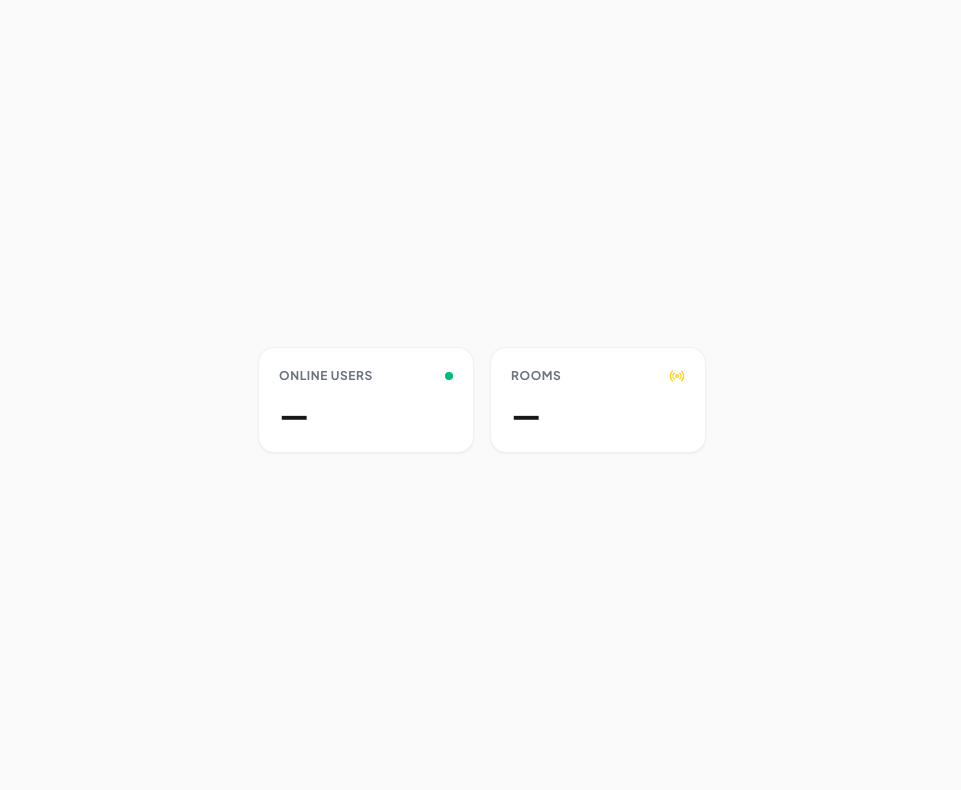
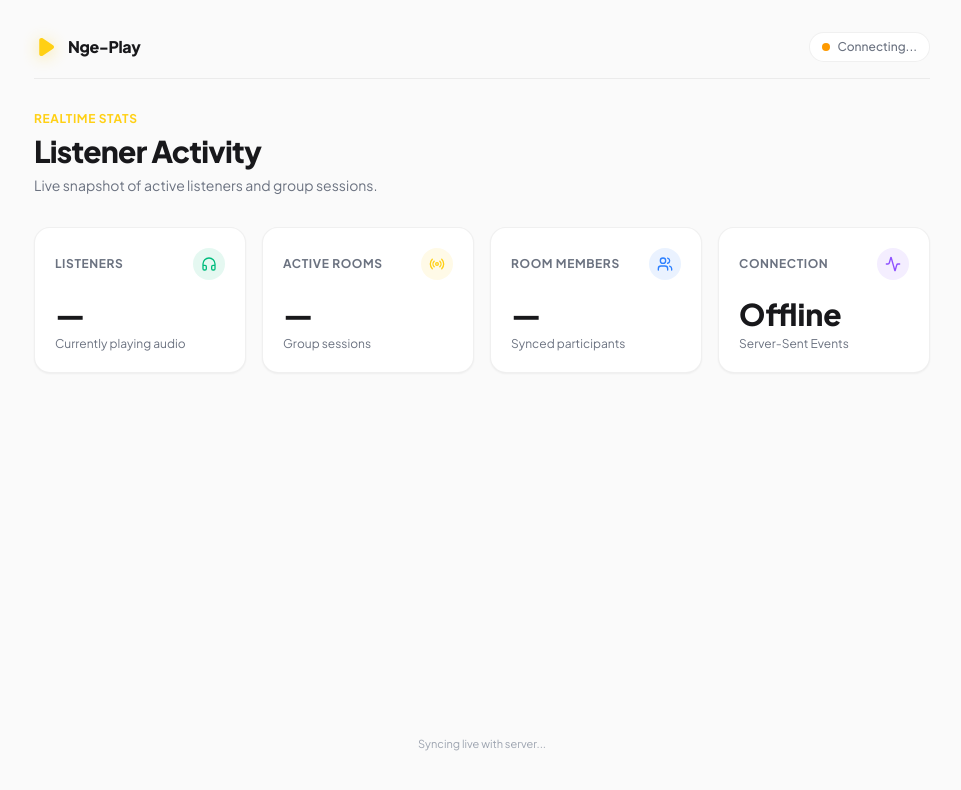
Before and after one commit to sepsu-dev/nge-play, a Next.js app: page /online in a window 1280 px wide. Shown: the top 790 px of the page, without its empty margins (158-1119 px from the left). Built offline with nearby package versions, Linux system fonts and the light colour scheme; no server answers.

Commit message:
feat: enhance OnlinePage with real-time listener stats and connection status

```diff
--- a/src/app/api/presence/route.ts
+++ b/src/app/api/presence/route.ts
@@ -15,7 +15,11 @@ interface RoomRecord {
 }
 
 const PRESENCE_TTL_MS = 35_000;
+const PRUNE_INTERVAL_MS = 15_000;
+const BROADCAST_DEBOUNCE_MS = 1_500;
 const MAX_PRESENCE = 10_000;
+const MAX_LISTENERS = 500;
+const CLIENT_ID_REGEX = /^[a-zA-Z0-9_-]{1,64}$/;
 
 const g = globalThis as typeof globalThis & {
   __ngePlayPresenceTimes?: Map<string, number>;
@@ -28,7 +32,12 @@ const presenceTimes = (g.__ngePlayPresenceTimes ??= new Map<string, number>());
 const rooms = (g.__ngePlayRooms ??= new Map<string, RoomRecord>());
 const listeners = (g.__ngePlayPresenceListeners ??= new Set<(payload: string) => void>());
 
+let lastPruneAt = 0;
+let broadcastTimer: ReturnType<typeof setTimeout> | null = null;
+
 function prunePresence(now = Date.now()) {
+  if (now - lastPruneAt < PRUNE_INTERVAL_MS) return;
+  lastPruneAt = now;
   for (const [id, lastSeen] of presenceTimes) {
     if (now - lastSeen > PRESENCE_TTL_MS) {
       presenceTimes.delete(id);
@@ -38,23 +47,29 @@ function prunePresence(now = Date.now()) {
 
 function getPresenceSnapshot(now = Date.now()) {
   prunePresence(now);
-  const activeRoomsCount = Array.from(rooms.values())
-    .filter((r) => r.subscribers.size > 0).length;
+  const activeRooms = Array.from(rooms.values())
+    .filter((r) => r.subscribers.size > 0);
+  const totalRoomListeners = activeRooms.reduce((acc, r) => acc + r.subscribers.size, 0);
 
   return {
     totalOnline: presenceTimes.size,
-    totalRooms: activeRoomsCount,
+    totalRooms: activeRooms.length,
+    totalRoomListeners,
+    serverTime: now,
   };
 }
 
-function broadcastPresence(now = Date.now()) {
-  if (listeners.size === 0) return;
-  const payload = `data: ${JSON.stringify(getPresenceSnapshot(now))}\n\n`;
-  for (const send of listeners) {
-    try {
-      send(payload);
-    } catch {}
-  }
+function scheduleBroadcast() {
+  if (listeners.size === 0 || broadcastTimer) return;
+  broadcastTimer = setTimeout(() => {
+    broadcastTimer = null;
+    const payload = `data: ${JSON.stringify(getPresenceSnapshot())}\n\n`;
+    for (const send of listeners) {
+      try {
+        send(payload);
+      } catch {}
+    }
+  }, BROADCAST_DEBOUNCE_MS);
 }
 
 export async function GET(req: NextRequest) {
@@ -62,6 +77,10 @@ export async function GET(req: NextRequest) {
 
   if (!isSse) {
     return NextResponse.json(getPresenceSnapshot());
+  }
+
+  if (listeners.size >= MAX_LISTENERS) {
+    return new Response("Too many stream connections", { status: 503 });
   }
 
   const encoder = new TextEncoder();
@@ -98,12 +117,14 @@ export async function GET(req: NextRequest) {
       sendFn = (payload: string) => sendRaw(payload);
       listeners.add(sendFn);
 
+      // Initial state
       sendRaw(`data: ${JSON.stringify(getPresenceSnapshot())}\n\n`);
 
+      // Lightweight keep-alive comment ping (almost zero bandwidth)
       pingTimer = setInterval(() => {
         if (closed) return;
-        sendRaw(`data: ${JSON.stringify(getPresenceSnapshot())}\n\n`);
-      }, 10_000);
+        sendRaw(": p\n\n");
+      }, 25_000);
 
       req.signal.addEventListener("abort", cleanup, { once: true });
     },
@@ -123,22 +144,27 @@ export async function GET(req: NextRequest) {
 }
 
 export async function POST(req: NextRequest) {
+  const contentLength = Number(req.headers.get("content-length") || 0);
+  if (contentLength > 1024) {
+    return NextResponse.json({ error: "Payload too large" }, { status: 413 });
+  }
+
   const now = Date.now();
   prunePresence(now);
 
   try {
     const body = await req.json();
     const rawId = typeof body.clientId === "string" ? body.clientId.trim() : "";
-    if (!rawId) {
-      return NextResponse.json({ error: "Missing clientId" }, { status: 400 });
+    if (!rawId || !CLIENT_ID_REGEX.test(rawId)) {
+      return NextResponse.json({ error: "Invalid clientId" }, { status: 400 });
     }
 
-    const clientId = rawId.slice(0, 64);
+    const clientId = rawId;
     const isPlaying = Boolean(body.isPlaying);
 
     if (!isPlaying) {
       presenceTimes.delete(clientId);
-      broadcastPresence(now);
+      scheduleBroadcast();
       return NextResponse.json({ ok: true, isPlaying: false });
     }
 
@@ -147,7 +173,7 @@ export async function POST(req: NextRequest) {
       if (oldest) presenceTimes.delete(oldest);
     }
     presenceTimes.set(clientId, now);
-    broadcastPresence(now);
+    scheduleBroadcast();
 
     return NextResponse.json({ ok: true, totalOnline: presenceTimes.size });
   } catch {
--- a/src/app/online/page.tsx
+++ b/src/app/online/page.tsx
@@ -1,54 +1,185 @@
 "use client";
 
 import { useEffect, useState } from "react";
-import { Radio } from "lucide-react";
+import Link from "next/link";
+import { Activity, Headphones, Radio, Users } from "lucide-react";
 
 interface PresenceData {
   totalOnline: number;
   totalRooms: number;
+  totalRoomListeners: number;
+  serverTime: number;
 }
 
 export default function OnlinePage() {
   const [data, setData] = useState<PresenceData | null>(null);
+  const [connected, setConnected] = useState(false);
 
   useEffect(() => {
-    const es = new EventSource("/api/presence");
+    let es: EventSource | null = null;
 
-    es.onmessage = (event) => {
-      try {
-        const resData = JSON.parse(event.data);
-        setData(resData);
-      } catch {}
+    const connect = () => {
+      if (document.visibilityState === "hidden") return;
+      if (es) es.close();
+
+      es = new EventSource("/api/presence");
+      es.onopen = () => setConnected(true);
+      es.onmessage = (event) => {
+        try {
+          const next = JSON.parse(event.data) as PresenceData;
+          setData((prev) => {
+            if (
+              prev &&
+              prev.totalOnline === next.totalOnline &&
+              prev.totalRooms === next.totalRooms &&
+              prev.totalRoomListeners === next.totalRoomListeners
+            ) {
+              return prev;
+            }
+            return next;
+          });
+          setConnected(true);
+        } catch {}
+      };
+      es.onerror = () => setConnected(false);
     };
 
+    const handleVisibility = () => {
+      if (document.visibilityState === "hidden") {
+        es?.close();
+        es = null;
+        setConnected(false);
+      } else {
+        connect();
+      }
+    };
+
+    connect();
+    document.addEventListener("visibilitychange", handleVisibility);
+
     return () => {
-      es.close();
+      document.removeEventListener("visibilitychange", handleVisibility);
+      es?.close();
+      es = null;
     };
   }, []);
 
+  const stats = [
+    {
+      title: "Listeners",
+      value: data ? data.totalOnline : "—",
+      desc: "Currently playing audio",
+      icon: Headphones,
+      badge: "text-emerald-500 bg-emerald-500/10",
+    },
+    {
+      title: "Active Rooms",
+      value: data ? data.totalRooms : "—",
+      desc: "Group sessions",
+      icon: Radio,
+      badge: "text-[#FFD014] bg-[#FFD014]/10",
+    },
+    {
+      title: "Room Members",
+      value: data ? data.totalRoomListeners : "—",
+      desc: "Synced participants",
+      icon: Users,
+      badge: "text-blue-500 bg-blue-500/10",
+    },
+    {
+      title: "Connection",
+      value: connected ? "Healthy" : "Offline",
+      desc: "Server-Sent Events",
+      icon: Activity,
+      badge: "text-violet-500 bg-violet-500/10",
+    },
+  ];
+
+  const lastUpdated = data?.serverTime
+    ? new Date(data.serverTime).toLocaleTimeString("en-US", {
+        hour: "2-digit",
+        minute: "2-digit",
+        second: "2-digit",
+      })
+    : null;
+
   return (
-    <div className="min-h-screen bg-[#FAFAFA] dark:bg-[#0D0F14] text-[#18181B] dark:text-[#F4F5F7] flex items-center justify-center p-6">
-      <div className="w-full max-w-md grid grid-cols-2 gap-4">
-        <div className="p-5 rounded-2xl bg-white dark:bg-[#161922] border border-black/[0.06] dark:border-white/[0.06] shadow-xs">
-          <div className="flex items-center justify-between">
-            <span className="text-xs font-bold text-[#6B7280] dark:text-[#9CA3AF] uppercase tracking-wider">
-              Online Users
+    <div className="min-h-screen bg-[#FAFAFA] dark:bg-[#0D0F14] text-[#18181B] dark:text-[#F4F5F7] p-4 sm:p-8 flex flex-col justify-between">
+      <div className="w-full max-w-4xl mx-auto space-y-8">
+        <header className="flex items-center justify-between border-b border-black/[0.06] dark:border-white/[0.06] pb-4">
+          <Link href="/" className="flex items-center gap-2.5 group">
+            <svg
+              className="w-6 h-6 shrink-0 drop-shadow-[0_2px_8px_rgba(255,208,20,0.45)] transition-transform duration-200 group-hover:scale-105"
+              viewBox="0 0 32 32"
+              fill="none"
+            >
+              <path
+                d="M7 6.8C7 4.45 9.62 3.05 11.58 4.35L25.4 13.55C27.15 14.71 27.15 17.29 25.4 18.45L11.58 27.65C9.62 28.95 7 27.55 7 25.2V6.8Z"
+                fill="#FFD014"
+              />
+            </svg>
+            <span className="font-extrabold text-base tracking-tight text-[#18181B] dark:text-white">
+              Nge-Play
             </span>
-            <span className="w-2 h-2 rounded-full bg-emerald-500 animate-pulse" />
+          </Link>
+
+          <div className="inline-flex items-center gap-2 px-3 py-1.5 rounded-full bg-white dark:bg-[#161922] border border-black/[0.06] dark:border-white/[0.06] text-xs font-medium">
+            <span
+              className={`w-2 h-2 rounded-full ${
+                connected ? "bg-emerald-500 animate-pulse" : "bg-amber-500"
+              }`}
+            />
+            <span className="text-[#6B7280] dark:text-[#9CA3AF]">
+              {connected ? "Live Stream" : "Connecting..."}
+            </span>
           </div>
-          <p className="text-3xl font-extrabold mt-3">{data ? data.totalOnline : "—"}</p>
-        </div>
+        </header>
 
-        <div className="p-5 rounded-2xl bg-white dark:bg-[#161922] border border-black/[0.06] dark:border-white/[0.06] shadow-xs">
-          <div className="flex items-center justify-between">
-            <span className="text-xs font-bold text-[#6B7280] dark:text-[#9CA3AF] uppercase tracking-wider">
-              Rooms
-            </span>
-            <Radio className="w-4 h-4 text-[#FFD014]" />
-          </div>
-          <p className="text-3xl font-extrabold mt-3">{data ? data.totalRooms : "—"}</p>
-        </div>
+        <section className="space-y-1.5">
+          <p className="text-xs font-bold uppercase tracking-wider text-[#FFD014]">
+            Realtime Stats
+          </p>
+          <h1 className="text-2xl sm:text-3xl font-extrabold tracking-tight">
+            Listener Activity
+          </h1>
+          <p className="text-xs sm:text-sm text-[#6B7280] dark:text-[#9CA3AF]">
+            Live snapshot of active listeners and group sessions.
+          </p>
+        </section>
+
+        <section className="grid grid-cols-1 sm:grid-cols-2 lg:grid-cols-4 gap-4">
+          {stats.map((s) => {
+            const Icon = s.icon;
+            return (
+              <div
+                key={s.title}
+                className="p-5 rounded-2xl bg-white dark:bg-[#161922] border border-black/[0.06] dark:border-white/[0.06] shadow-xs flex flex-col justify-between"
+              >
+                <div className="flex items-center justify-between">
+                  <span className="text-xs font-bold text-[#6B7280] dark:text-[#9CA3AF] uppercase tracking-wider">
+                    {s.title}
+                  </span>
+                  <div className={`p-2 rounded-xl ${s.badge}`}>
+                    <Icon className="w-4 h-4" />
+                  </div>
+                </div>
+                <div className="mt-4">
+                  <p className="text-3xl font-extrabold">{s.value}</p>
+                  <p className="text-xs text-[#6B7280] dark:text-[#9CA3AF] mt-1">{s.desc}</p>
+                </div>
+              </div>
+            );
+          })}
+        </section>
       </div>
+
+      <footer className="w-full max-w-4xl mx-auto pt-8 pb-4 text-center">
+        <p className="text-[11px] text-[#9CA3AF] dark:text-[#6B7280]">
+          {lastUpdated
+            ? `Last updated: ${lastUpdated}`
+            : "Syncing live with server..."}
+        </p>
+      </footer>
     </div>
   );
 }
```
